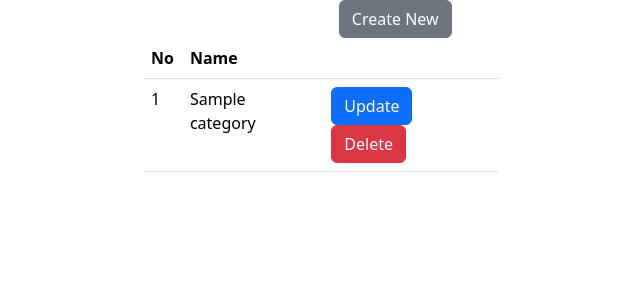
After one commit to grithaq/flask-pos, a Flask app: page /category/ in a window 1280 px wide. The commit adds this page. Shown: the top 300 px of the page, without its empty margins (319-959 px from the left). Run offline with Flask 3, Linux system fonts and the light colour scheme; tables that the repository leaves empty hold one stand-in row (values such as "Sample post").

Commit message:
CU-860pt4vdw - As Admn I will Be able to view list of category

```diff
--- a/src/blueprint/item_blueprint.py
+++ b/src/blueprint/item_blueprint.py
@@ -4,6 +4,12 @@ from models import Category
 from extensions import db
 
 item_blueprint = Blueprint("item_blueprint", __name__)
+
+
+@item_blueprint.route('/category/')
+def list_category():
+    categories = Category.query.all()
+    return render_template("category.html", categories=categories)
 
 @item_blueprint.route('/category/add', methods=['GET', 'POST'])
 def add_category():
@@ -14,5 +20,5 @@ def add_category():
             category.name = form.name.data
             db.session.add(category)
             db.session.commit()
-            return redirect(url_for("item_blueprint.add_category"))
+            return redirect(url_for("item_blueprint.list_category"))
     return render_template("add_category.html", form=form)
--- a/src/templates/add_category.html
+++ b/src/templates/add_category.html
@@ -3,7 +3,6 @@
 <div class="container">
     <div class="row">
         <div class="col">
-            {{obj}}
         </div>
         <div class="col">
             <h1>Add Category</h1>
@@ -16,7 +15,7 @@
                     {{form.name(class='form-control')}}
                 </div>
                 <div class="form-group" style="margin-left:55% ;">
-                    <a href="#" class="btn btn-secondary">Cancel</a>
+                    <a href="{{ url_for('item_blueprint.list_category') }}" class="btn btn-secondary">Cancel</a>
                     <button class="btn btn-primary">Submit</button>
                 </div>
             </form>
--- /dev/null
+++ b/src/templates/category.html
@@ -0,0 +1,41 @@
+{% extends "base.html" %}
+{% block content %}
+<div class="container">
+    <div class="row">
+        <div class="col"></div>
+        <div class="col">
+            <a href="{{ url_for('item_blueprint.add_category' ) }}" style="margin-left: 55%;" class="btn btn-secondary">Create New</a>
+            <table class="table">
+                <thead>
+                  <tr>
+                      <th scope="col">No</th>
+                    <th scope="col">Name</th>
+                    <th scope="col"></th>
+                  </tr>
+                </thead>
+                <tbody>
+                  {% for c in categories %}
+                  <tr>
+                    <td>
+                        {{loop.index}}
+                    </td>
+                    <td>
+                        {{c.name}}
+                    </td>
+                    <td>
+                        <div class="form-group">
+                            <a href="" class="btn btn-primary">Update</a>
+                            <a href="" class="btn btn-danger">Delete</a>
+                        </div>
+                    </td>
+                  </tr>
+                  {% endfor %}
+                </tbody>
+              </table>
+
+        </div>
+        <div class="col"></div>
+    </div>
+</div>
+
+{% endblock content %}
```
